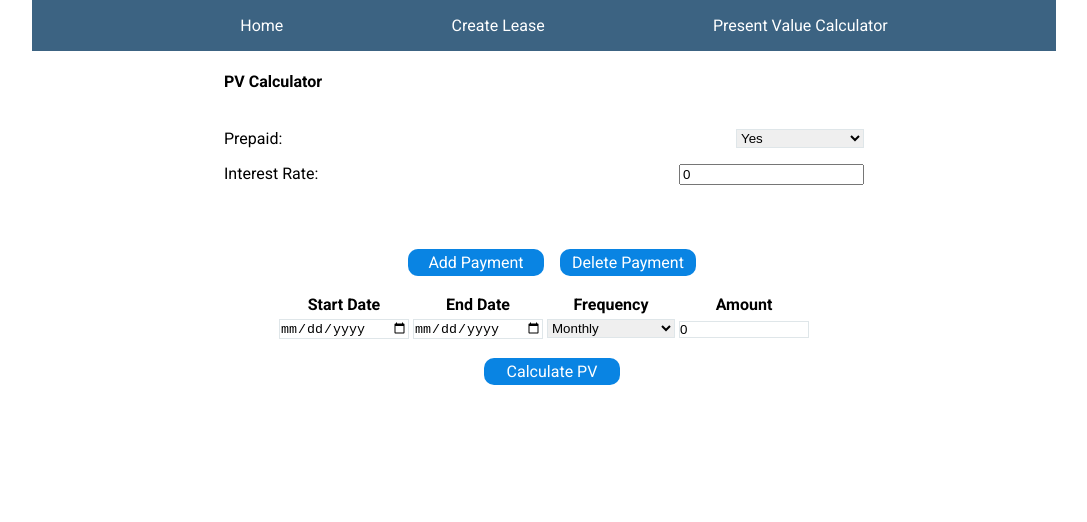
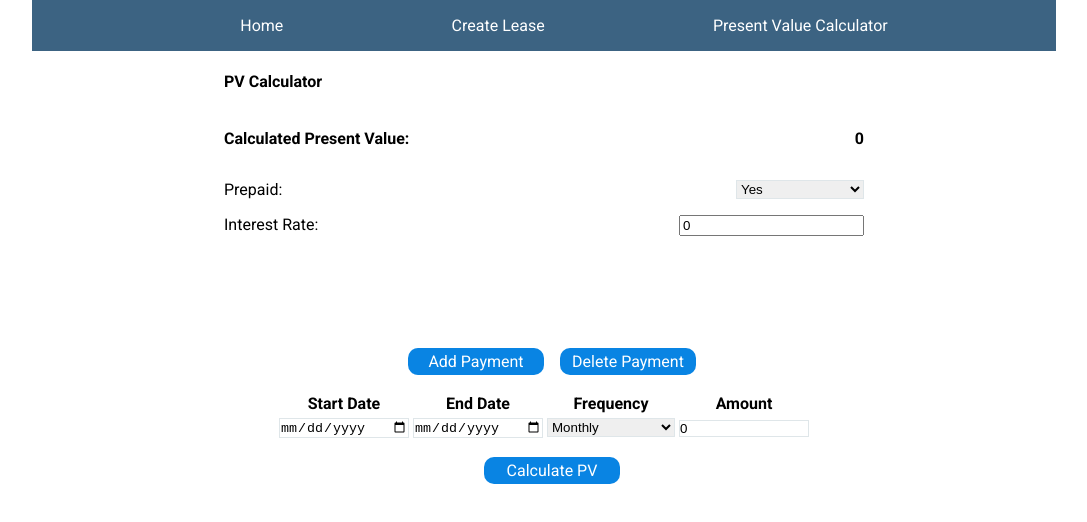
Before and after one commit to spur23/leases-react, a React (Create React App) app: page /leases-react/present-value-calculator in a window 1280 px wide. Shown: the top 522 px of the page, without its empty margins (96-1183 px from the left). Built offline with nearby package versions, Linux system fonts and the light colour scheme; the HTML template or start-up script is replaced by a standard one.

Commit message:
add error

```diff
--- a/src/pages/PresentValueCalculator.tsx
+++ b/src/pages/PresentValueCalculator.tsx
@@ -16,7 +16,7 @@ const leaseInitialValues = {
 
 const PresentValueCalculatorPage = (props: RouteComponentProps) => {
   const [presentValue, setPresentValue] = useState(0);
-
+  const [error, setError] = useState('');
   const [values, handleChange] = useForm(leaseInitialValues);
 
   const [
@@ -28,6 +28,17 @@ const PresentValueCalculatorPage = (props: RouteComponentProps) => {
 
   const onSubmit = (event: React.FormEvent<HTMLFormElement>) => {
     event.preventDefault();
+    setError('');
+
+    if (payments[0].startDate === '' && payments[0].endDate === '') {
+      setError('Please enter a payment start and end date');
+
+      return;
+    } else if (payments[0].amount === 0) {
+      setError('Please enter a payment amount');
+
+      return;
+    }
 
     const leasePayments = generatePaymentStream(payments).paymentStream();
 
@@ -39,7 +50,7 @@ const PresentValueCalculatorPage = (props: RouteComponentProps) => {
     }
 
     setPresentValue(
-      calculatePresentValue(leasePayments, values.interestRate, prepaid)
+      calculatePresentValue(leasePayments, values.interestRate / 100, prepaid)
     );
   };
 
@@ -73,15 +84,19 @@ const PresentValueCalculatorPage = (props: RouteComponentProps) => {
     <StyledPresentValueCalc>
       <h4>PV Calculator</h4>
       <form onSubmit={onSubmit}>
-        {presentValue !== 0 && (
-          <p>Calculated Present Value: {formatNumberDecimal(presentValue)}</p>
-        )}
+        <div className="presentvalue-container">
+          <p>Calculated Present Value: </p>
+          <p>{formatNumberDecimal(presentValue)}</p>
+        </div>
         {inputObject.map((input, index) => (
           <div key={`${input}-${index}`} className="input-container">
             <Input config={input} />
           </div>
         ))}
         <div className="payments-container">
+          <div className="error">
+            <p>{error !== '' ? error : null}</p>
+          </div>
           <Payments
             onChange={onChangePayments}
             onClickAdd={onClickAddPayment}
```
